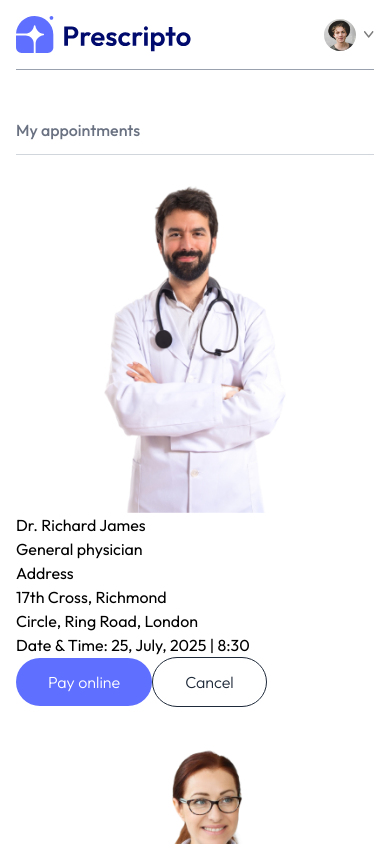
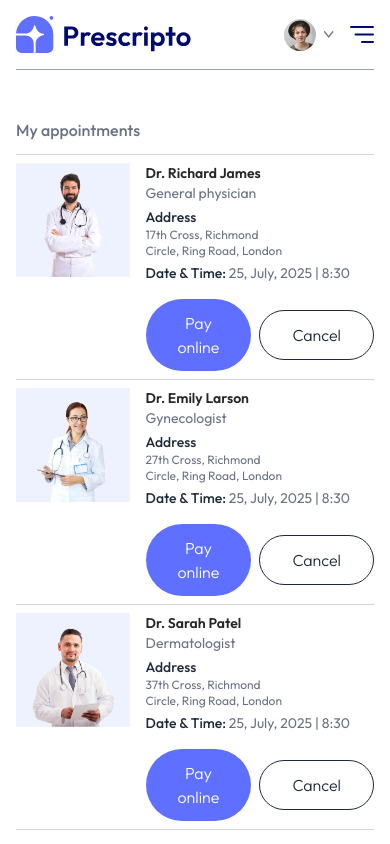
Before and after one commit to tdogcodes/Prescripto-Healthcare, a React app in the folder prescripto/: page /my-appointments in a window 390 px wide. Shown: the top 844 px of the page. Built offline with nearby package versions, Linux system fonts and the light colour scheme; the HTML template or start-up script is replaced by a standard one.

Commit message:
doctors page responsive on mobile

```diff
--- a/prescripto/src/components/Navbar.jsx
+++ b/prescripto/src/components/Navbar.jsx
@@ -45,6 +45,28 @@ const Navbar = () => {
             <button onClick={()=>navigate('/login')} className='bg-[var(--primary)] text-white px-8 py-3 rounded-full font-light
             hidden md:block cursor-pointer'>Create account</button>
             }
+            <img onClick={()=> setShowMenu(!showMenu)} className='w-6 md:hidden' src={assets.menu_icon} alt="" />
+            {/* Mobile Menu */}
+            <div className={` ${ showMenu ? 'fixed w-full' : 'h-0 w-0' } md:hidden absolute right-0 bottom-0 top-0 z-30 overflow-hidden bg-white transition-all duration-450`}>
+                <div className='flex items-center justify-between px-5 py-6'>
+                    <img src={assets.logo} className='w-36' alt="" />
+                    <img onClick={()=> setShowMenu(!showMenu)} className='size-6' src={assets.cross_icon} alt="" />
+                </div>
+                <ul className='flex flex-col items-center mt-12 px-5 gap-4 font-medium'>
+                <NavLink to='/'>
+                    <li className='text-3xl hover:bg-[var(--primary)] inline-block hover:text-white transition-all p-4 rounded-lg'>Home</li>
+                </NavLink>
+                <NavLink to='/doctors'>
+                    <li className='text-3xl hover:bg-[var(--primary)] inline-block hover:text-white transition-all p-4 rounded-lg'>All Doctors</li>
+                </NavLink>
+                <NavLink to='/about'>
+                    <li className='text-3xl hover:bg-[var(--primary)] inline-block hover:text-white transition-all p-4 rounded-lg'>About</li>
+                </NavLink>
+                <NavLink to='/contact'>
+                    <li className='text-3xl hover:bg-[var(--primary)] inline-block hover:text-white transition-all p-4 rounded-lg'>Contact</li>
+                </NavLink>
+                </ul>
+            </div>
         </div>
     </nav>
   )
--- a/prescripto/src/pages/Doctors.jsx
+++ b/prescripto/src/pages/Doctors.jsx
@@ -29,10 +29,10 @@ const Doctors = () => {
       <p className='text-3xl text-gray-600 font-medium'>Browse by the doctor's specialty.</p>
       <div className='flex flex-col md:flex-row items-start gap-5 mt-5'>
         {/* Left Side */}
-        <div className='flex flex-col gap-3 text-sm text-gray-600'>
+        <div className='flex flex-col max-sm:flex-row gap-3 text-sm text-gray-600 max-sm:px-2 max-sm:w-full overflow-scroll max-sm:py-4 max-sm:[mask-image:linear-gradient(to_right,transparent,black_3%,black_97%,transparent)]'>
           {specialityData.map((item)=>(
-            <div className={`w-[9vw] sm:w-auto pl-3 py-1.5 pr-16 border border-gray-300
-              rounded-lg transition-all hover:scale-105 cursor-pointer ${item.speciality === speciality ? 'bg-blue-200 text-black' : ''}`}
+            <div className={`min-w-[9vw] flex pl-3 py-1.5 pr-16 border border-gray-300
+              rounded-lg transition-all hover:scale-105 cursor-pointer max-sm:flex-shrink-0 ${item.speciality === speciality ? 'bg-blue-200 text-black' : ''}`}
                key={item.speciality} onClick={()=> item.speciality === '' ? navigate('/doctors'): navigate(`/doctors/${item.speciality}`)}>{item.speciality}</div>
           ))}
         </div>
--- a/prescripto/src/pages/MyAppointments.jsx
+++ b/prescripto/src/pages/MyAppointments.jsx
@@ -12,21 +12,21 @@ const MyAppointments = () => {
         My appointments
       </p>
       <div>
-        {doctors.slice(0,2).map((item, i)=>(
-          <div key={i}>
+        {doctors.slice(0,3).map((item)=>(
+          <div className='grid grid-cols-[1fr_2fr] gap-4 sm:flex sm:gap-4 py-2 border-b border-gray-300' key={item.name}>
             <div>
-              <img src={item.image} alt="doctors image" />
+              <img className='w-32 bg-indigo-50' src={item.image} alt="doctors image" />
             </div>
-            <div>
-              <p>{item.name}</p>
+            <div className='flex-1 text-sm text-gray-500'>
+              <p className='text-neutral-800 font-semibold'>{item.name}</p>
               <p>{item.speciality}</p>
-              <p>Address</p>
-              <p>{item.address.line1}</p>
-              <p>{item.address.line2}</p>
-              <p><span>Date & Time: </span>25, July, 2025 | 8:30</p>
+              <p className='text-gray-800 font-medium mt-1'>Address</p>
+              <p className='text-xs'>{item.address.line1}</p>
+              <p className='text-xs'>{item.address.line2}</p>
+              <p className='text-sm mt-1'><span className='text-sm font-medium text-gray-800'>Date & Time: </span>25, July, 2025 | 8:30</p>
             </div>
             <div></div>
-            <div>
+            <div className='flex gap-2 justify-center items-center'>
               <button className='bg-[var(--primary)] text-white px-8 py-3 rounded-full font-light
               cursor-pointer hover:scale-105 transition-all duration-300'>Pay online</button>
               <button className='bg-[white] text-gray-800 border border-gray-800 px-8 py-3 rounded-full font-light
```
